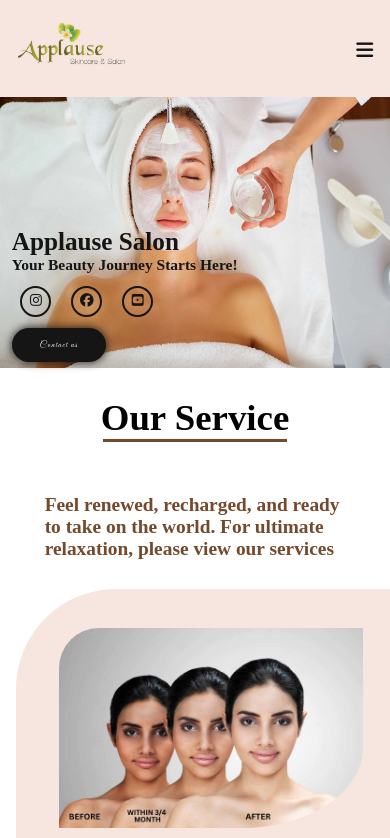
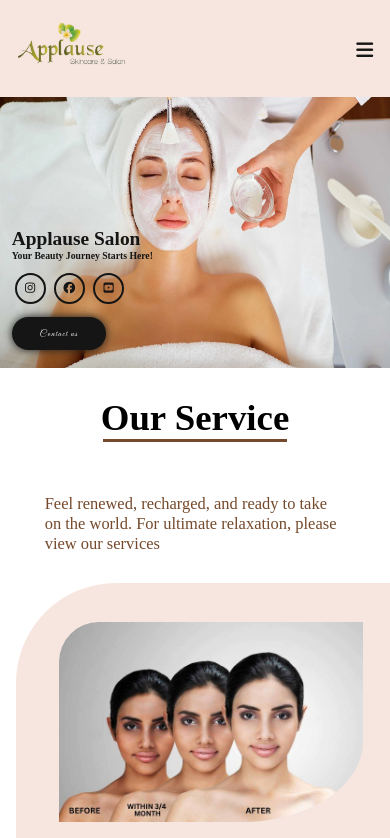
Before and after one commit to sushantgaikwad2803/super, a plain HTML site: page index.html in a window 390 px wide. Shown: the top 838 px of the page. Drawn offline with Linux system fonts and the light colour scheme.

Commit message:
Add files via upload

```diff
--- a/index.html
+++ b/index.html
@@ -53,8 +53,8 @@
     <section id="service">
         <h1>Our Service</h1>
         <div class="treatment">
-            <h2>Feel renewed, recharged, and ready to take on the world. For ultimate relaxation, please view our
-                 services</h2>
+            <p>Feel renewed, recharged, and ready to take on the world. For ultimate relaxation, please view our
+                 services</p>
             <div class="row">
                 <div class="sub1">
                     <div class="sub-img"><a href="http://127.0.0.1:5500/applause.html#contact">
--- a/style.css
+++ b/style.css
@@ -226,7 +226,7 @@ body{
     display: block;
     margin: auto;
 }
-.treatment h2{
+.treatment p{
     font-size: 2.2rem;
     color: var(--first-bg-color);
     font-family: 400;
@@ -795,15 +795,15 @@ footer {
         left: 3%;
     }
     #home h1{
-        font-size: 2.6rem;
+        font-size: 2rem;
     }
     #home h2{
-        font-size: 1.6rem;
+        font-size: 1rem;
     }
     #home .social-icons a{
         font-size: 1.4rem;
         width: 3.2rem;
-        margin: 2rem 0.7rem 2rem 0.7rem;
+        margin: 1.3rem 0.3rem 1.3rem 0.3rem;
         height: 3.2rem;
     }
     #home .btn{
@@ -833,9 +833,6 @@ footer {
     }
     #about h1::after{
         width: 15rem;
-    }
-    #about .about-img{
-        height: 700px;
     }
     #gallery{
         border-radius: 90px 0 80px 0;
@@ -912,13 +909,13 @@ footer {
         left: 3%;
     }
     #home h1{
-        font-size: 2.6rem;
+        font-size: 2rem;
     }
     #home h2{
-        font-size: 1.6rem;
+        font-size: 1rem;
     }
     #home .social-icons a{
-        font-size: 1.4rem;
+        font-size: 1.2rem;
         width: 3.2rem;
         height: 3.2rem;
     }
@@ -1028,7 +1025,7 @@ footer {
     top: 26%;
     left: 3%;
     }
-    #home h1{
+    /* #home h1{
         font-size: 2.6rem;
     }
     #home h2{
@@ -1039,7 +1036,7 @@ footer {
         width: 3.2rem;
         height: 3.2rem;
         margin: 1.2rem 0.9rem;
-    }
+    } */
     #home .btn{
         font-size: 0.9rem;
     }
@@ -1136,10 +1133,10 @@ footer {
         font-size: 3.8rem;
     }
     .footer-navbar ul li a{
-        font-size: 2.1rem;
+        font-size: 1.4rem;
     }
     .footer-copy p{
-        font-size: 2.2rem;
+        font-size: 2rem;
     }
 }
 
@@ -1185,7 +1182,7 @@ footer {
         font-size: 3rem;
     }
     .footer-navbar ul li a{
-        font-size: 1.6rem;
+        font-size: 1.2rem;
     }
     .footer-copy p{
         font-size: 1.9rem;
@@ -1247,7 +1244,7 @@ footer {
         font-size: 3rem;
     }
     .footer-navbar ul li a{
-        font-size: 1.6rem;
+        font-size: 1.2rem;
     }
     .footer-copy p{
         font-size: 1.9rem;
```
